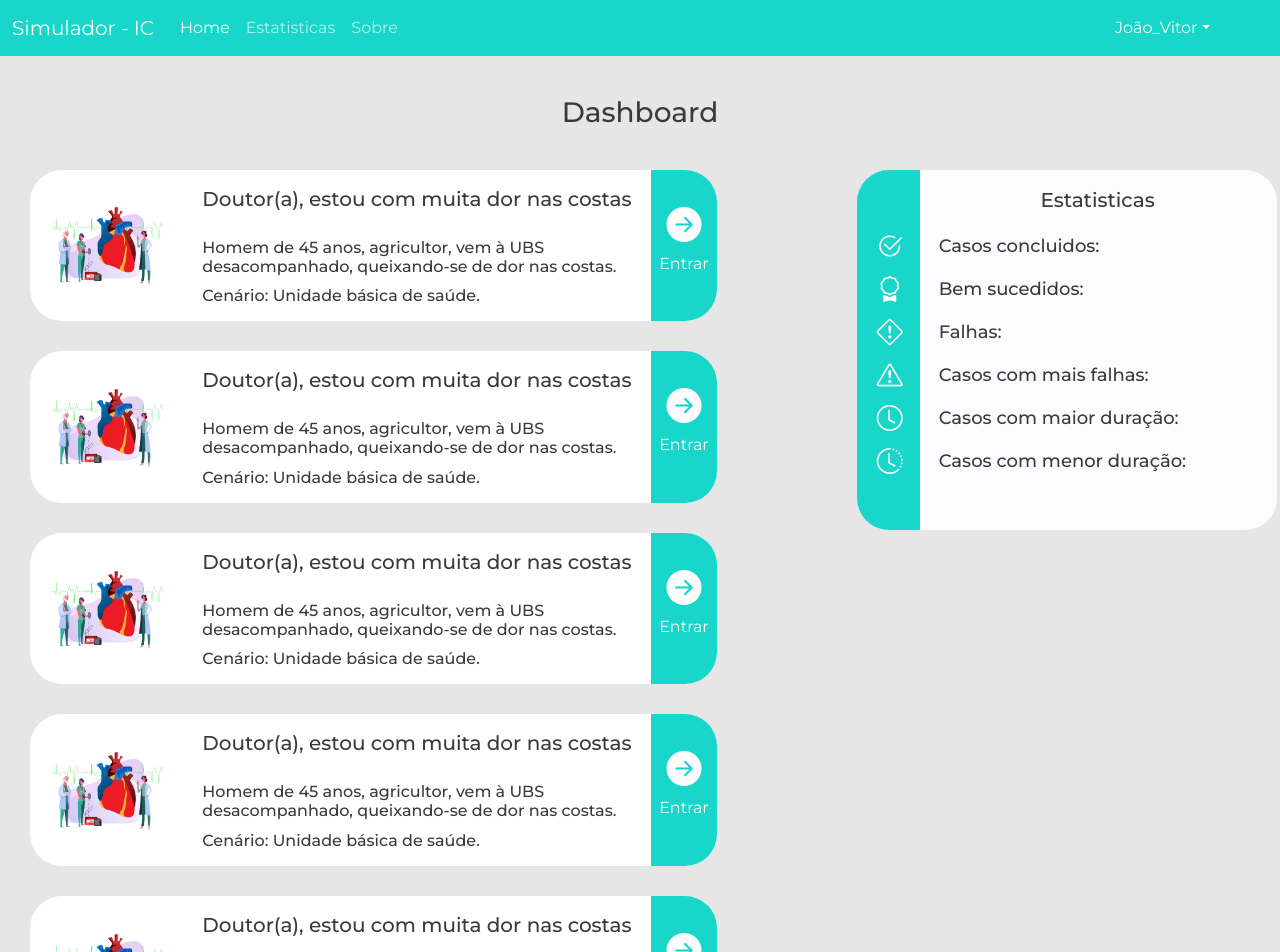
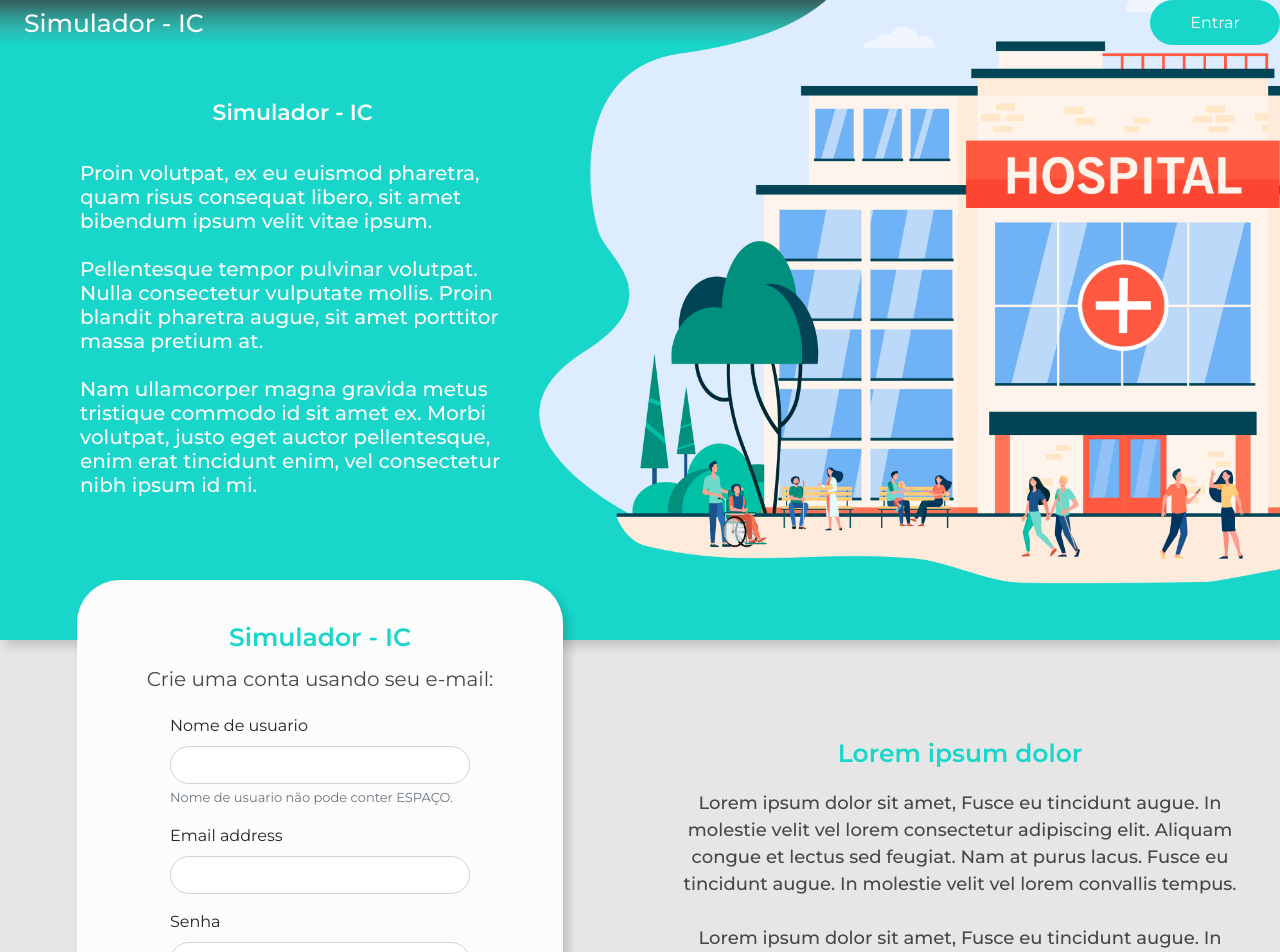
Before and after one commit to Olafi-MooN/Simulador-IC, a React (Vite) app: page / in a window 1280 px wide. Shown: the top 952 px of the page. Built offline with nearby package versions, Linux system fonts and the light colour scheme.

Commit message:
correções em rotas e login

```diff
--- a/index.html
+++ b/index.html
@@ -13,9 +13,7 @@
   <body>
     <div id="root"></div>
     <script type="module" src="/src/main.tsx"></script>
-     <!-- JavaScript Bundle with Popper -->
-     <script src="https://cdn.jsdelivr.net/npm/bootstrap@5.2.0-beta1/dist/js/bootstrap.bundle.min.js"
-     integrity="sha384-pprn3073KE6tl6bjs2QrFaJGz5/SUsLqktiwsUTF55Jfv3qYSDhgCecCxMW52nD2"
-     crossorigin="anonymous"></script>
+    <script src="https://cdn.jsdelivr.net/npm/@popperjs/core@2.10.2/dist/umd/popper.min.js" integrity="sha384-7+zCNj/IqJ95wo16oMtfsKbZ9ccEh31eOz1HGyDuCQ6wgnyJNSYdrPa03rtR1zdB" crossorigin="anonymous"></script>
+    <script src="https://cdn.jsdelivr.net/npm/bootstrap@5.1.3/dist/js/bootstrap.min.js" integrity="sha384-QJHtvGhmr9XOIpI6YVutG+2QOK9T+ZnN4kzFN1RtK3zEFEIsxhlmWl5/YESvpZ13" crossorigin="anonymous"></script>
   </body>
 </html>
--- a/package.json
+++ b/package.json
@@ -8,11 +8,13 @@
     "preview": "vite preview"
   },
   "dependencies": {
+    "aos": "^2.3.4",
     "react": "^18.0.0",
     "react-dom": "^18.0.0",
     "react-router-dom": "^6.3.0"
   },
   "devDependencies": {
+    "@types/aos": "^3.0.4",
     "@types/react": "^18.0.0",
     "@types/react-dom": "^18.0.0",
     "@vitejs/plugin-react": "^1.3.0",
--- a/src/App.css
+++ b/src/App.css
@@ -80,12 +80,13 @@ h4 {
 
 }
 
-.landingpage-nav .btn-login {
+/* .landingpage-nav .btn-login {
   margin: 15px 24px 0 0;
   border-radius: 20px;
   padding: 8px 22px 8px 22px;
   color: var(--color-white);
-}
+  z-index: 10000;
+} */
 
 /*  header */
 
@@ -259,26 +260,14 @@ h4 {
 /*Login Popup*/
 
 .container-popup{
+  display: flex;
+  justify-content: center;
+  align-items: center;
   width: 100%;
   height: 100%;
-  position: fixed;
-  background-color: #10b9ae67;
-
-  top: -150%;
-  left: 50%;
-  opacity: 0;
-  transform: translate(-50%,-50%);
-  transition: top 0ms ease-in-out 200ms;
-  opacity: 200ms ease-in-out 0ms;
-  transform: 20ms ease-in-out 200ms;
-
 }
 .container-popup.active{
-  top: 50%;
   opacity: 1;
-  transform: translate(-50%,-50%);
-  scale: (1);
-  transition: top 0ms ease-in-out 0ms, opacity 200ms ease-in-out 0ms, transform 20ms ease-in-out 200ms;
 }
 
 .container-popup .box-login .bi-x{
@@ -334,6 +323,8 @@ h4 {
   border-radius: 30px;
   background-color: #18D6CA;
   border-color: #18D6CA;
+  z-index: 1000;
+  color: white;
 }
 
 .form-control {
--- a/src/Components/CaseCards/index.tsx
+++ b/src/Components/CaseCards/index.tsx
@@ -30,7 +30,7 @@ const CaseCards: React.FC<ICaseCardsModel> = ({ description, id, scenery, title
             </div>
           </div>
         </div>
-        <Link to={`quiz/${id}`} className="select-caso d-flex justify-content-center align-items-center flex-column">
+        <Link to={`/quiz/${id}`} className="select-caso d-flex justify-content-center align-items-center flex-column">
           <i className="bi bi-arrow-right-circle-fill icon-enter-caso"></i>
           <p className="text-enter-caso">Entrar</p>
         </Link>
--- a/src/Pages/Landingpage/index.tsx
+++ b/src/Pages/Landingpage/index.tsx
@@ -1,18 +1,24 @@
 import React from 'react';
+import { Link } from 'react-router-dom';
 
 const LandingPage = () => {
+    const closeLogin = () => {
+        document.querySelector(".modal-backdrop")?.classList.remove("show");
+        document.querySelector(".modal-backdrop")?.classList.remove("modal-backdrop");
+    }
     return <>
 
         {/* navbar */}
         <header className="landingpage-nav d-flex justify-content-between align-items-center">
             <h2 className="logo font-white">Simulador - IC</h2>
-            <button id="show-login" type="button" className="btn btn-light btn-login">Entrar</button>
+            <button id="show-login" type="button" className="btn btn-light btn-login" data-bs-toggle="modal"  data-bs-target="#exampleModalCenter">Entrar</button>
+
         </header>
         {/* end navbar */}
 
         {/* header */}
         <div className="header d-flex justify-content-between">
-            <div className="header-text">
+            <div className="header-text" data-aos="fade-up">
                 <h1 className="header-title font-white">Simulador - IC</h1>
                 <h3 className="font-white">
                     Proin volutpat, ex eu euismod pharetra, quam risus consequat libero, sit amet bibendum ipsum velit
@@ -30,14 +36,14 @@ const LandingPage = () => {
                     pellentesque, enim erat tincidunt enim, vel consectetur nibh ipsum id mi.
                 </h3>
             </div>
-            <img src="img/10130.png" className="header-img" alt="" />
+            <img src="img/10130.png" className="header-img" alt="" data-aos="zoom-in-left" />
         </div>
         {/* end header */}
 
         {/* create account form and description*/}
         <div className="row-create-account row d-flex justify-content-between gx-0">
             {/* create account form */}
-            <div className="col-12 col-lg-6 d-flex flex-column align-items-center">
+            <div className="col-12 col-lg-6 d-flex flex-column align-items-center" data-aos="fade-right" data-aos-easing="ease-in-sine">
                 <div className="create-account">
                     <h2 className="title">Simulador - IC</h2>
                     <h3 className="subtitle">Crie uma conta usando seu e-mail:</h3>
@@ -69,7 +75,7 @@ const LandingPage = () => {
 
 
             {/* create account description */}
-            <div className="create-account-text col-12 col-lg-6 align-self-center">
+            <div className="create-account-text col-12 col-lg-6 align-self-center" data-aos="fade-left" data-aos-easing="ease-in-sine">
                 <h2 className="title">Lorem ipsum dolor</h2>
                 <p className="text">Lorem ipsum dolor sit amet, Fusce eu tincidunt augue. In molestie velit vel lorem
                     consectetur adipiscing elit. Aliquam congue et lectus sed feugiat. Nam at purus lacus. Fusce eu
@@ -152,9 +158,12 @@ const LandingPage = () => {
         {/* end create account call */}
 
         {/*login popup*/}
-        <div className="container-popup">
-            <div className="box-login">
-                <a href="#" className="bi bi-x"></a>
+        <div className="modal fade" id="exampleModalCenter" role="dialog" aria-labelledby="exampleModalCenterTitle" aria-hidden="true">
+            <div className="modal-dialog modal-dialog-centered" role="document">
+                <div className="modal-content">
+                    <div className="container-popup active" data-aos="zoom-in">
+                        <div className="box-login active">
+                            <a href="#" className="bi bi-x" data-dismiss="modal"></a>
                             <p className="title-box-login">Simulador - IC</p>
                             <p className="subtitle-box-login">Faça Login usando seu e-mail:</p>
                             <form className="form-login d-flex flex-column align-items-center">
@@ -167,9 +176,12 @@ const LandingPage = () => {
                                     <input type="password" className="form-control" id="password" />
                                     <a id="" className="link-ca-small" href="#">Esqueci minha senha.</a>
                                 </div>
-                    <button type="submit" className="btn btn-primary btn-login">Login</button>
-                    <a className="link-ca" href="#">Ainda não possuo uma conta</a>
+                                <Link to="home" onClick={() => closeLogin()}><button className="btn btn-primary btn-login">Login</button></Link>
+                                <Link className="link-ca" to="/home">Ainda não possuo uma conta</Link>
                             </form>
+                        </div>
+                    </div>
+                </div>
             </div>
         </div>
         {/*end login popup*/}
--- a/src/Pages/Quiz/index.tsx
+++ b/src/Pages/Quiz/index.tsx
@@ -1,4 +1,5 @@
 import React from 'react';
+import { Link } from 'react-router-dom';
 
 const Quiz = () => {
   return <>
@@ -43,7 +44,7 @@ const Quiz = () => {
 
     {/* <!-- title and back btn--> */}
     <div className="top-case row gx-0 align-items-center">
-        <a className="col-1 btn back-btn" href="#" role="button"><i className="bi bi-arrow-left-circle"></i></a>
+        <Link className="col-1 btn back-btn" to="/home" role="button"><i className="bi bi-arrow-left-circle"></i></Link>
         <h1 className="main-title col-10">"Doutor, estou com muita dor nas costas"</h1>
         <div className="col-1"></div>
     </div>
--- a/src/Routes/index.tsx
+++ b/src/Routes/index.tsx
@@ -5,13 +5,14 @@ import {
 } from "react-router-dom";
 import { Home } from "../Pages/Home";
 import { Quiz } from "../Pages/Quiz";
-import {LandingPage} from "../Pages/Landingpage";
+import { LandingPage } from "../Pages/LandingPage";
 
 const Router = () => {
   return (
     <BrowserRouter>
       <Routes>
-        <Route path="/" element={<Home />}></Route>
+        <Route path="/" element={<LandingPage />}></Route>
+        <Route path="/home" element={<Home />}></Route>
         <Route path="/quiz/:id" element={<Quiz />}></Route>
       </Routes>
     </BrowserRouter>
--- a/src/main.tsx
+++ b/src/main.tsx
@@ -1,6 +1,10 @@
 import React from 'react'
 import ReactDOM from 'react-dom/client'
 import App from './App'
+import AOS from 'aos';
+import "aos/dist/aos.css";
+
+AOS.init();
 
 ReactDOM.createRoot(document.getElementById('root')!).render(
   <React.StrictMode>
```
Also changed, not shown: 1 other file (tests, documents, lock files or other folders). Lines whose indentation alone changed are shown as unchanged.
